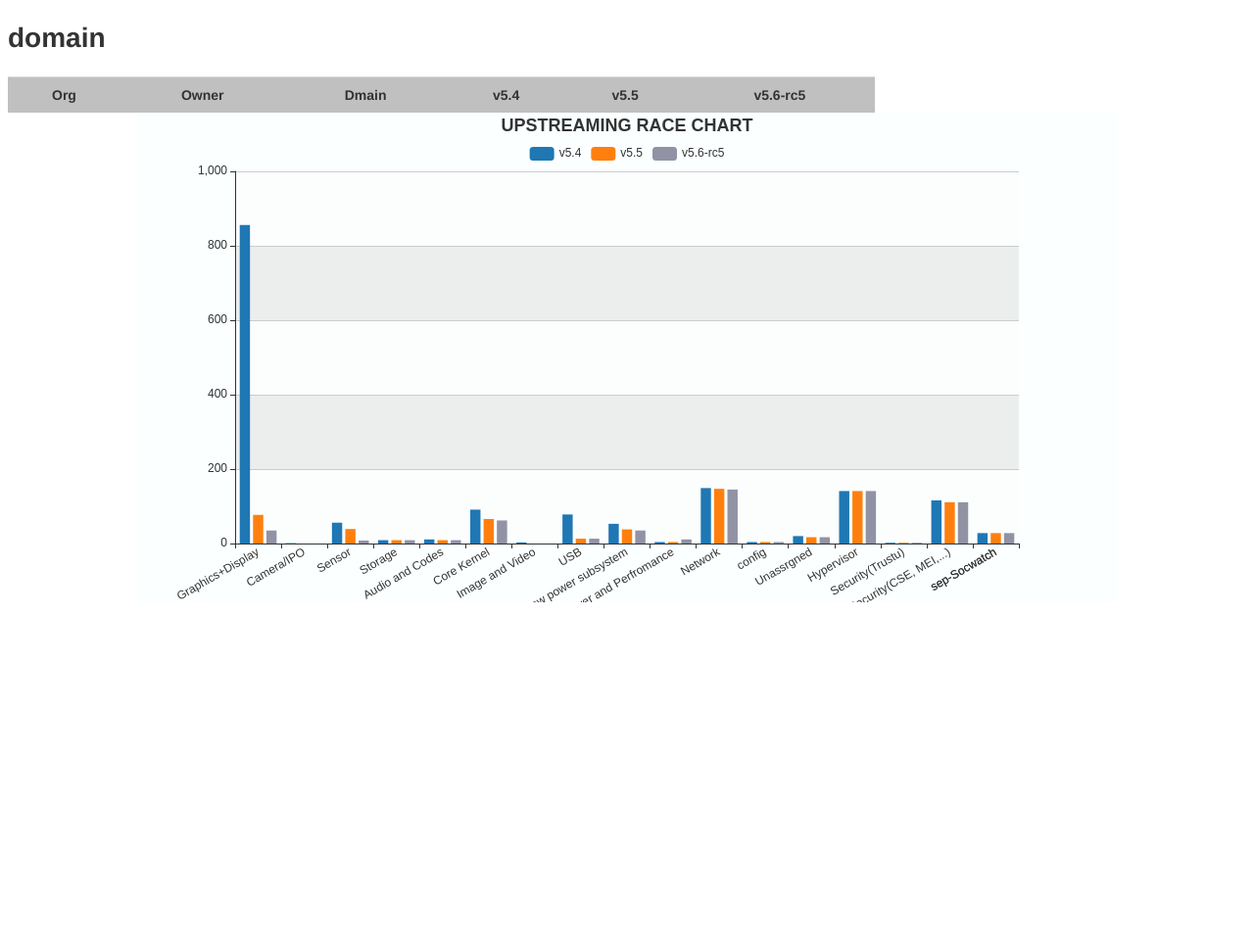
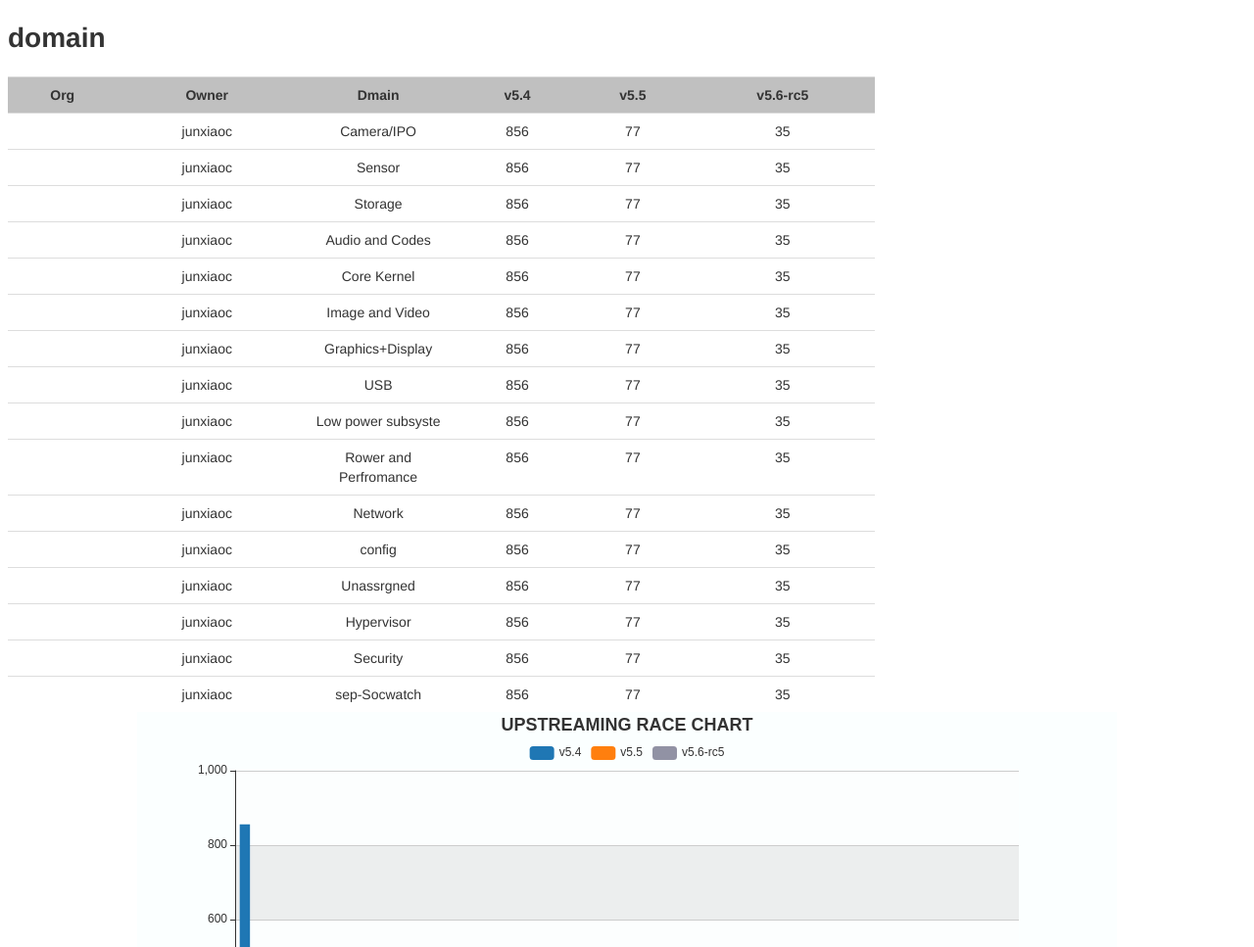
Before and after one commit to twotigers0608/dj_myblog, a Django app: a page that uses myblog/templates/meterics2.html in a window 1280 px wide. Shown: the top 967 px of the page at 98% size. Before the commit the page ends 615 px from the top, so only its background shows below. Run offline with Django 3.2, Linux system fonts and the light colour scheme; lists and menus that the app fills with data are empty.

Commit message:
1,table 样式修改中

```diff
--- a/myblog/templates/meterics2.html
+++ b/myblog/templates/meterics2.html
@@ -19,10 +19,123 @@
         <tr class="title">
             <th>Org</th>
             <th>Owner</th>
-            <th>Dmain</th>
+            <th style="width:150px;">Dmain</th>
             <th>v5.4</th>
             <th>v5.5</th>
             <th>v5.6-rc5</th>
+        </tr>
+        <tr class="Camera/IPO">
+            <td></td>
+            <td>junxiaoc</td>
+            <td style="width:150px;">Camera/IPO</td>
+            <td>856</td>
+            <td>77</td>
+            <td>35</td>
+        </tr><tr class="Sensor">
+            <td></td>
+            <td>junxiaoc</td>
+            <td style="width:150px;">Sensor</td>
+            <td>856</td>
+            <td>77</td>
+            <td>35</td>
+        </tr><tr class="Storage">
+            <td></td>
+            <td>junxiaoc</td>
+            <td style="width:150px;">Storage</td>
+            <td>856</td>
+            <td>77</td>
+            <td>35</td>
+        </tr><tr class="Audio and Codes">
+            <td></td>
+            <td>junxiaoc</td>
+            <td style="width:150px;">Audio and Codes</td>
+            <td>856</td>
+            <td>77</td>
+            <td>35</td>
+        </tr><tr class="Core Kernel">
+            <td></td>
+            <td>junxiaoc</td>
+            <td style="width:150px;">Core Kernel</td>
+            <td>856</td>
+            <td>77</td>
+            <td>35</td>
+        </tr><tr class="Image and Video">
+            <td></td>
+            <td>junxiaoc</td>
+            <td style="width:150px;">Image and Video</td>
+            <td>856</td>
+            <td>77</td>
+            <td>35</td>
+        </tr><tr class="Graphics+Display">
+            <td></td>
+            <td>junxiaoc</td>
+            <td style="width:150px;">Graphics+Display</td>
+            <td>856</td>
+            <td>77</td>
+            <td>35</td>
+        </tr><tr class="USB">
+            <td></td>
+            <td>junxiaoc</td>
+            <td style="width:150px;">USB</td>
+            <td>856</td>
+            <td>77</td>
+            <td>35</td>
+        </tr><tr class="Low power subsyste">
+            <td></td>
+            <td>junxiaoc</td>
+            <td style="width:150px;">Low power subsyste</td>
+            <td>856</td>
+            <td>77</td>
+            <td>35</td>
+        </tr><tr class="Rower and Perfromance">
+            <td></td>
+            <td>junxiaoc</td>
+            <td style="width:150px;">Rower and Perfromance</td>
+            <td>856</td>
+            <td>77</td>
+            <td>35</td>
+        </tr><tr class="Network">
+            <td></td>
+            <td>junxiaoc</td>
+            <td style="width:150px;">Network</td>
+            <td>856</td>
+            <td>77</td>
+            <td>35</td>
+        </tr><tr class="config">
+            <td></td>
+            <td>junxiaoc</td>
+            <td style="width:150px;">config</td>
+            <td>856</td>
+            <td>77</td>
+            <td>35</td>
+        </tr><tr class="Unassrgned">
+            <td></td>
+            <td>junxiaoc</td>
+            <td style="width:150px;">Unassrgned</td>
+            <td>856</td>
+            <td>77</td>
+            <td>35</td>
+        </tr><tr class="Hypervisor">
+            <td></td>
+            <td>junxiaoc</td>
+            <td style="width:150px;">Hypervisor</td>
+            <td>856</td>
+            <td>77</td>
+            <td>35</td>
+        </tr><tr class="Security">
+            <td></td>
+            <td>junxiaoc</td>
+            <td style="width:150px;">Security</td>
+            <td>856</td>
+            <td>77</td>
+            <td>35</td>
+        </tr><tr class="sep-Socwatch">
+            <td></td>
+            <td>junxiaoc</td>
+            <td style="width:150px;">sep-Socwatch</td>
+            <td>856</td>
+            <td>77</td>
+            <td>35</td>
         </tr>
     </table>
 </div>
```
Also changed, not shown: myblog/static/css/domain.css (+4 -4 lines).
